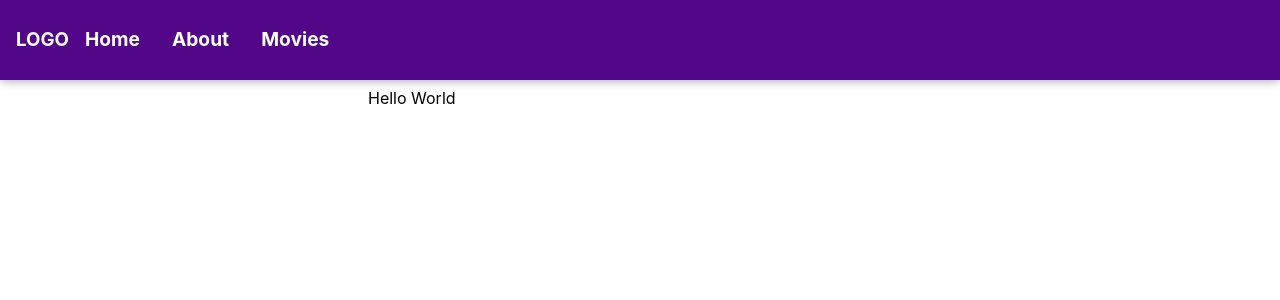
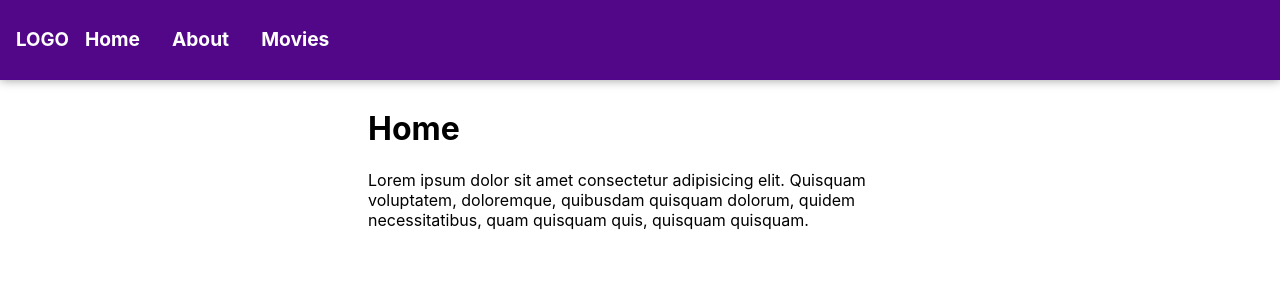
Before and after one commit to mightyeagle329/mern-nextjs, a Next.js app in the folder client/: page / in a window 1280 px wide. Shown: the top 300 px of the page. Built offline with nearby package versions, Linux system fonts and the light colour scheme.

Commit message:
Comment components

```diff
--- a/client/components/navbar/navbar.js
+++ b/client/components/navbar/navbar.js
@@ -1,6 +1,6 @@
+import Link from 'next/link'
+import styles from './navbar.module.css'
 import {links} from 'config/navbar.config'
-import styles from './navbar.module.css'
-import Link from 'next/link'
 
 export default function NavBar() {
   return (
--- a/client/pages/index.js
+++ b/client/pages/index.js
@@ -1,12 +1,22 @@
 import Container from 'components/container/container'
 import PageTitle from 'components/pageTitle/pageTitle'
 
+/**
+ * @description Home page
+ *
+ * @returns {Component}
+ */
 export default function Home() {
   return (
     <>
       <PageTitle title="Home" />
       <Container>
-        Hello World
+        <h1>Home</h1>
+        <p>
+          Lorem ipsum dolor sit amet consectetur adipisicing elit. Quisquam
+          voluptatem, doloremque, quibusdam quisquam dolorum, quidem
+          necessitatibus, quam quisquam quis, quisquam quisquam.
+        </p>
       </Container>
     </>
   )
```
Also changed, not shown: client/pages/about.js (added, +23 -0 lines), client/pages/movies/[id].js (+17 -1 lines), client/pages/movies/index.js (+45 -17 lines).
